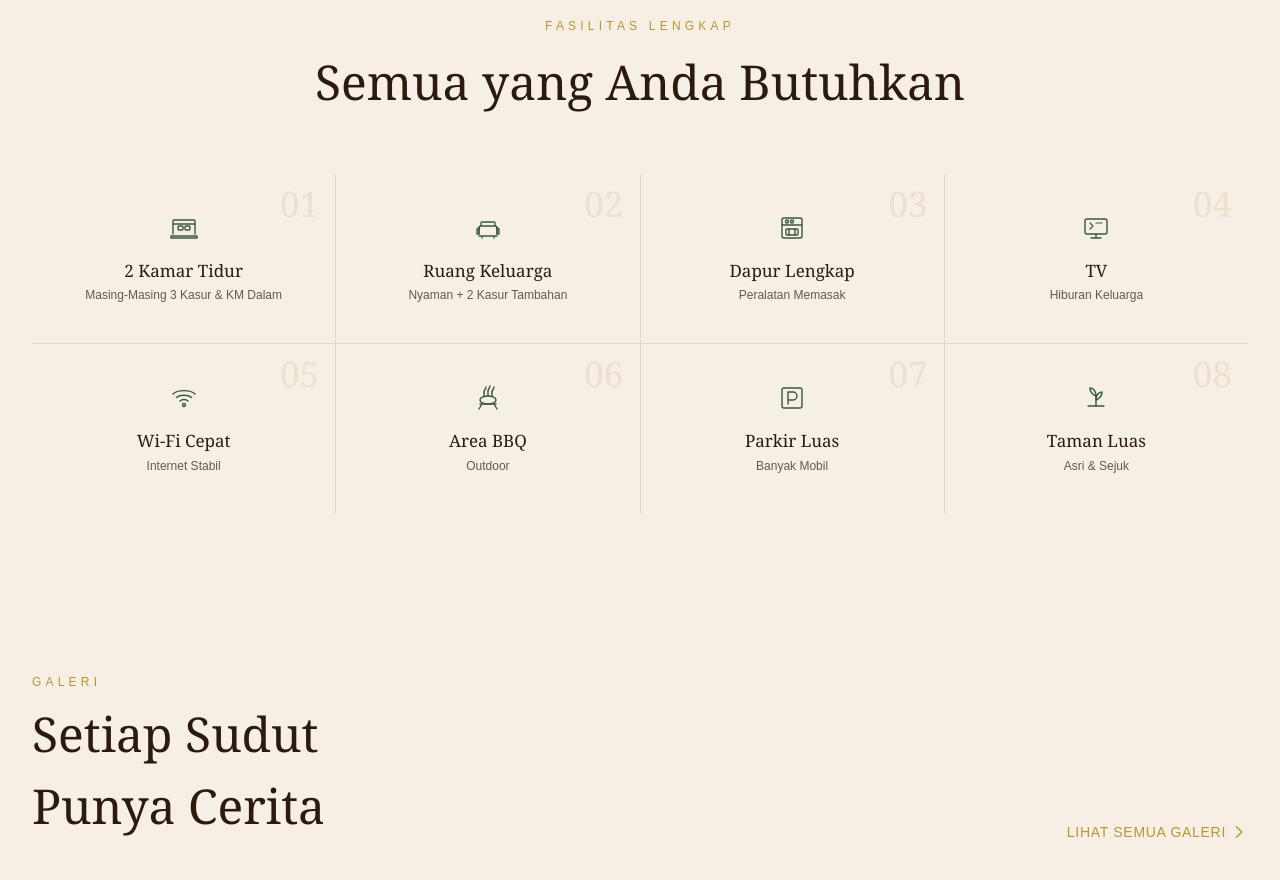
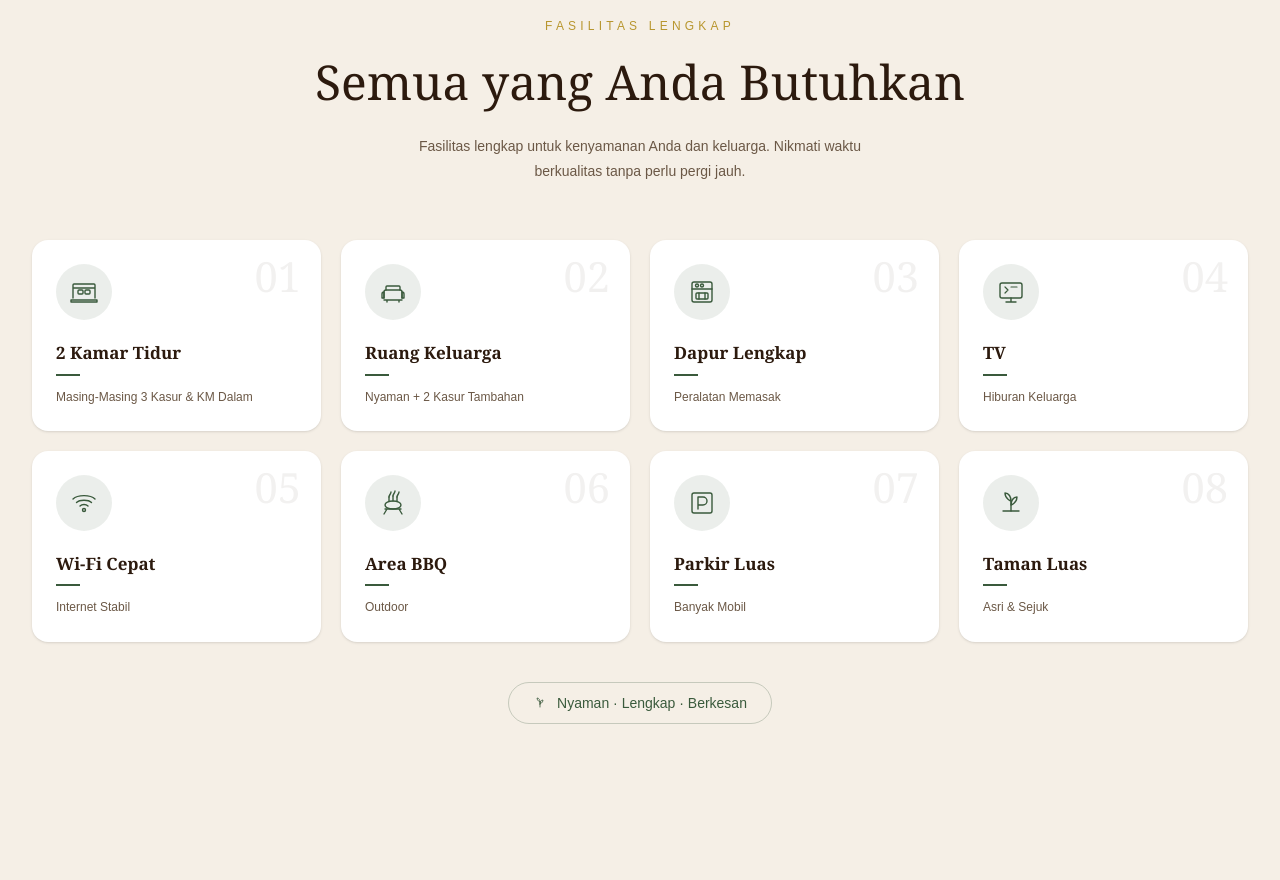
Before and after one commit to Shinlin93/OemahKayu, a React (Vite) app: page / in a window 1280 px wide. Shown: the part 4540-5420 px from the top of the page. Built offline with nearby package versions, Linux system fonts and the light colour scheme.

Commit message:
Update Facilities.jsx

```diff
--- a/src/components/Facilities.jsx
+++ b/src/components/Facilities.jsx
@@ -1,5 +1,13 @@
 import { facilities } from "../data";
 import { facilityIcons } from "./Icons";
+
+const MiniLeaf = () => (
+  <svg width="14" height="14" viewBox="0 0 28 28" fill="none" stroke="currentColor" strokeWidth="1.6" strokeLinecap="round" strokeLinejoin="round">
+    <path d="M14 22V12" />
+    <path d="M14 12C14 12 8 10 8 4c4 0 6 4 6 8z" />
+    <path d="M14 16C14 16 20 14 20 8c-4 0-6 4-6 8z" />
+  </svg>
+);
 
 export default function Facilities() {
   return (
@@ -12,60 +20,67 @@ export default function Facilities() {
             Fasilitas Lengkap
           </p>
           <h2
-            className="font-serif-display text-[#2C1A0E]"
+            className="font-serif-display text-[#2C1A0E] mb-4"
             style={{ fontSize: "clamp(2rem, 4vw, 3rem)", fontWeight: 400 }}
           >
             Semua yang Anda Butuhkan
           </h2>
+          <p
+            className="text-[#6B5846] text-sm font-light max-w-lg mx-auto"
+            style={{ lineHeight: 1.8 }}
+          >
+            Fasilitas lengkap untuk kenyamanan Anda dan keluarga. Nikmati
+            waktu berkualitas tanpa perlu pergi jauh.
+          </p>
         </div>
 
         {/* Grid */}
         <div
-          className="grid grid-cols-2 sm:grid-cols-4 gap-px bg-[#2C1A0E]/10"
+          className="grid grid-cols-2 lg:grid-cols-4 gap-5"
           data-reveal
         >
           {facilities.map((f, i) => (
             <div
               key={i}
-              className="
-                relative overflow-hidden
-                bg-[#F5EFE6] hover:bg-[#2C1A0E]
-                flex flex-col items-center text-center
-                px-5 py-10 gap-4
-                transition-all duration-350 cursor-default group
-                after:content-[''] after:absolute after:bottom-0 after:left-0
-                after:w-0 after:h-0.5 after:bg-[#B8962E]
-                after:transition-all after:duration-500
-                hover:after:w-full
-              "
+              className="relative bg-white rounded-2xl p-6 shadow-sm hover:shadow-xl hover:-translate-y-1.5 transition-all duration-300 overflow-hidden"
             >
-              {/* Nomor dekoratif */}
+              {/* Nomor ghost — dekoratif, tidak perlu dibaca */}
               <span
-                className="font-serif-display text-[#EDE0CC] group-hover:text-[#2C1A0E]/20 transition-colors duration-300"
-                style={{ fontSize: "2.2rem", lineHeight: 1, position: "absolute", top: 12, right: 16 }}
+                aria-hidden="true"
+                className="absolute top-4 right-5 font-serif-display text-[#2C1A0E]"
+                style={{ fontSize: "2.6rem", lineHeight: 1, opacity: 0.06 }}
               >
                 {String(i + 1).padStart(2, "0")}
               </span>
 
-              {/* Icon */}
-              <div className="text-[#3A5A3C] group-hover:text-[#B8962E] transition-colors duration-300">
+              {/* Icon badge */}
+              <div className="w-14 h-14 rounded-full bg-[#3A5A3C]/10 flex items-center justify-center text-[#3A5A3C] mb-5">
                 {facilityIcons[i]}
               </div>
 
-              {/* Text */}
-              <div>
               <p
-                  className="font-serif-display text-[#2C1A0E] group-hover:text-[#F5EFE6] transition-colors duration-300"
-                  style={{ fontSize: 17, fontWeight: 400 }}
+                className="font-serif-display text-[#2C1A0E] mb-2"
+                style={{ fontSize: 17, fontWeight: 600 }}
               >
                 {f.title}
               </p>
-                <p className="text-[#6B5846] group-hover:text-[#F5EFE6]/50 text-xs font-light mt-1 transition-colors duration-300">
+              <div className="w-6 h-0.5 bg-[#3A5A3C] mb-3" />
+              <p
+                className="text-[#6B5846] text-xs font-light"
+                style={{ lineHeight: 1.6 }}
+              >
                 {f.desc}
               </p>
             </div>
+          ))}
         </div>
-          ))}
+
+        {/* Tagline pill */}
+        <div className="flex justify-center mt-10" data-reveal>
+          <div className="inline-flex items-center gap-2.5 border border-[#3A5A3C]/25 rounded-full px-6 py-2.5 text-[#3A5A3C] text-sm font-light">
+            <MiniLeaf />
+            Nyaman · Lengkap · Berkesan
+          </div>
         </div>
 
       </div>
```
Lines whose indentation alone changed are shown as unchanged.
